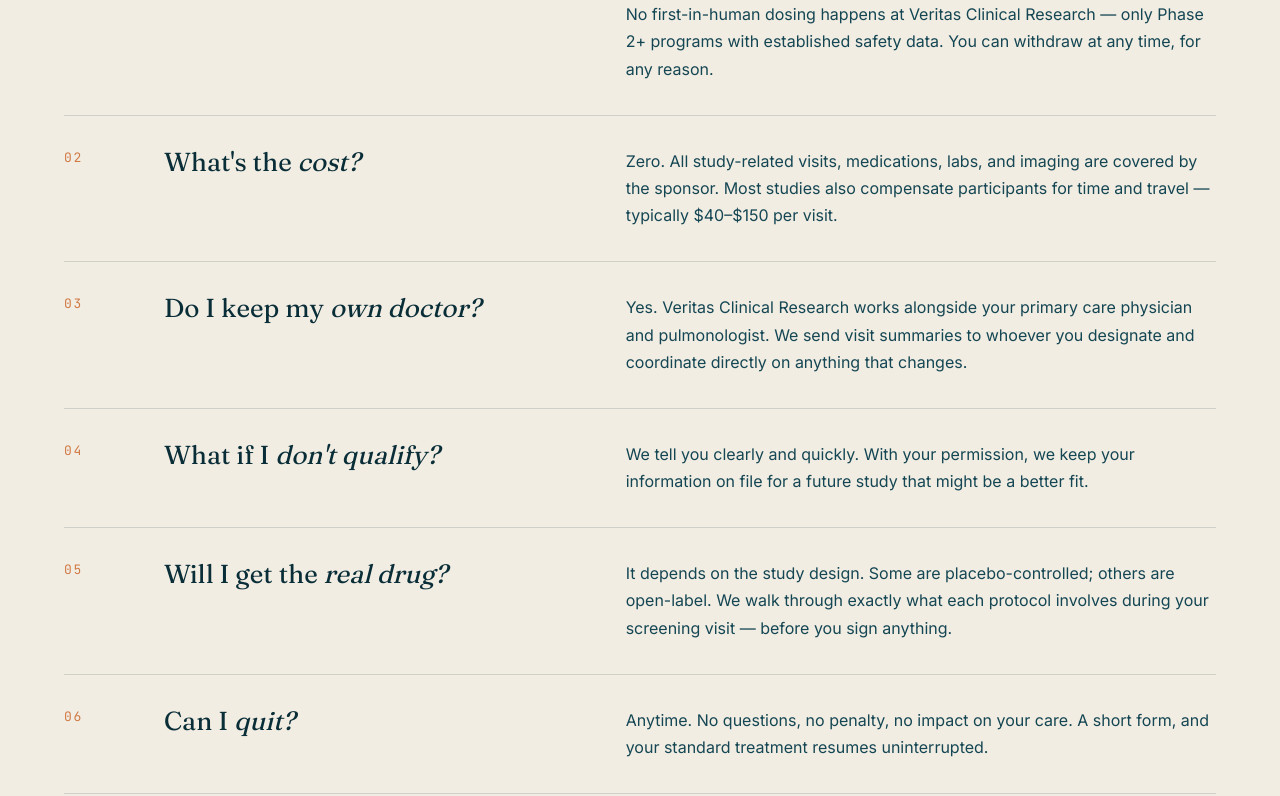
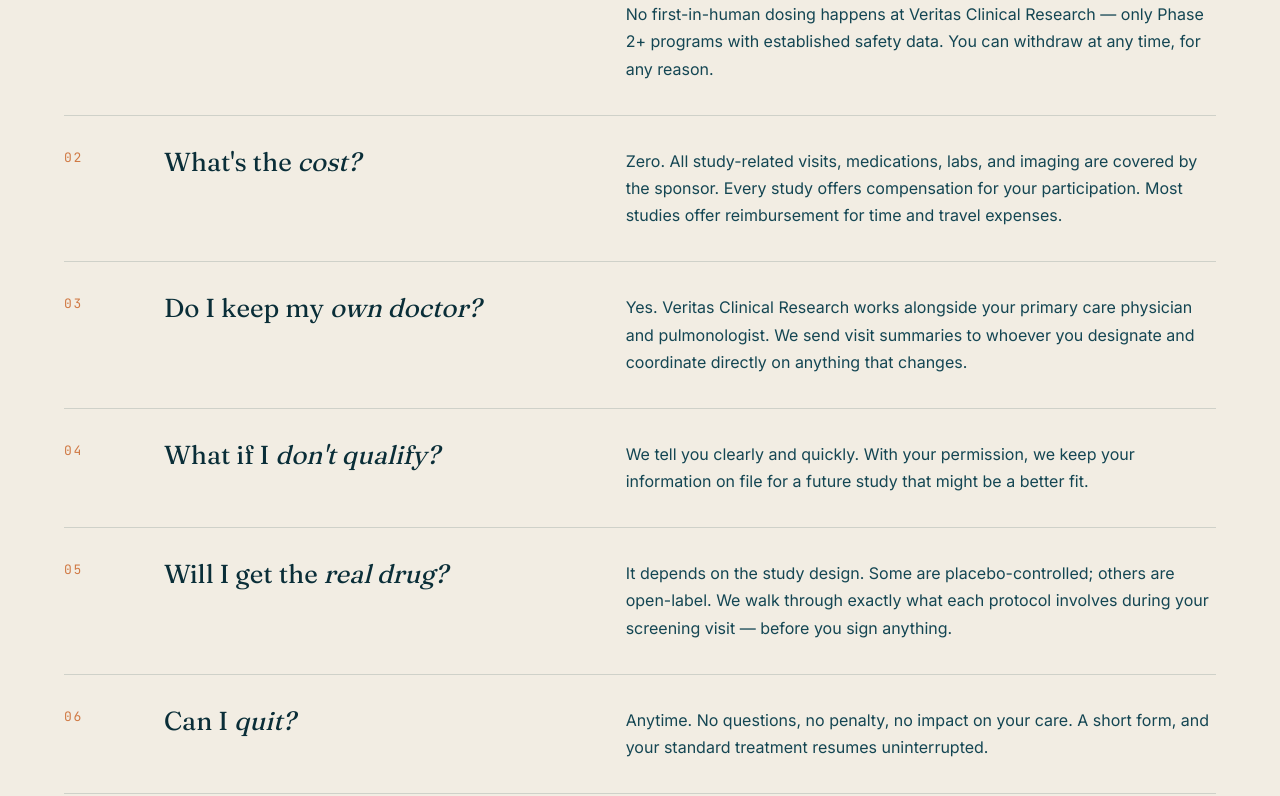
Before and after one commit to francoparodi1979/aprim.github.io, a Next.js app: page /patients in a window 1280 px wide. Shown: the part 2398-3194 px from the top of the page. Built offline with nearby package versions, Linux system fonts and the light colour scheme; no server answers.

Commit message:
Update patients FAQ cost answer
Co-Authored-By: Claude Opus 5.5 <noreply@anthropic.com>
Claude-Session: https://claude.ai/code/session_01RhXKgLWzBb7tgcp8UvJKyL

```diff
--- a/src/app/patients/page.tsx
+++ b/src/app/patients/page.tsx
@@ -65,7 +65,7 @@ const FAQ = [
   {
     q: "What's the",
     qEm: "cost?",
-    a: "Zero. All study-related visits, medications, labs, and imaging are covered by the sponsor. Most studies also compensate participants for time and travel — typically $40–$150 per visit.",
+    a: "Zero. All study-related visits, medications, labs, and imaging are covered by the sponsor. Every study offers compensation for your participation. Most studies offer reimbursement for time and travel expenses.",
   },
   {
     q: "Do I keep my",
```
